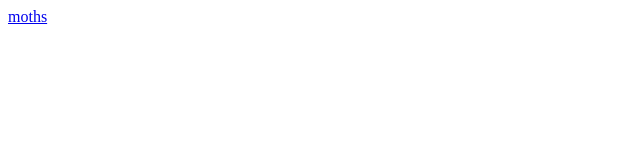
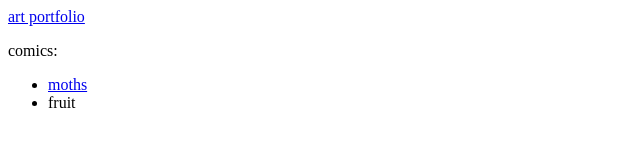
Before and after one commit to dielsalder/dielsalder.github.io, a plain HTML site: page index.html in a window 1280 px wide. Shown: the whole page, without its empty margins (0-640 px from the left). Drawn offline with Linux system fonts and the light colour scheme.

Commit message:
art portfolio link

```diff
--- a/index.html
+++ b/index.html
@@ -3,6 +3,11 @@
         <title> elissa he </title>
     </head>
     <body>
-        <a href="moths/moths.html">moths</a>
+        <p> <a href="http://www.eliss-art.weebly.com">art portfolio</a> </p>
+        comics:
+        <ul>
+            <li><a href="moths/moths.html">moths</a></li>
+            <li>fruit</li>
+        </ul>
     </body>
 </html>
```
Also changed, not shown: moths/moths.html (+1 -1 lines).
